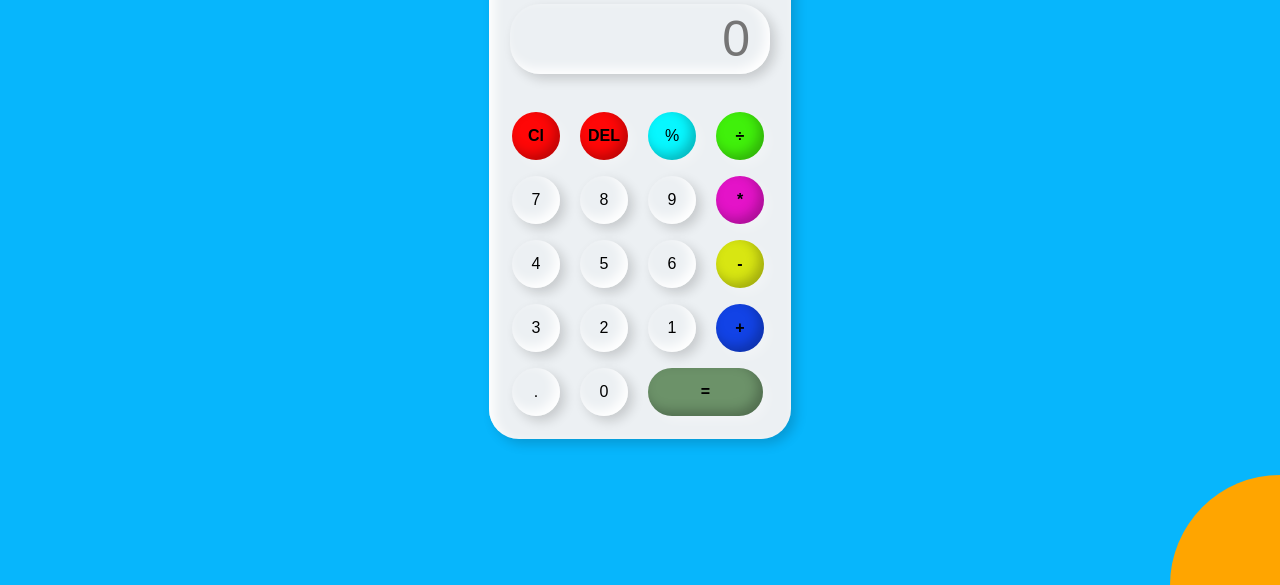
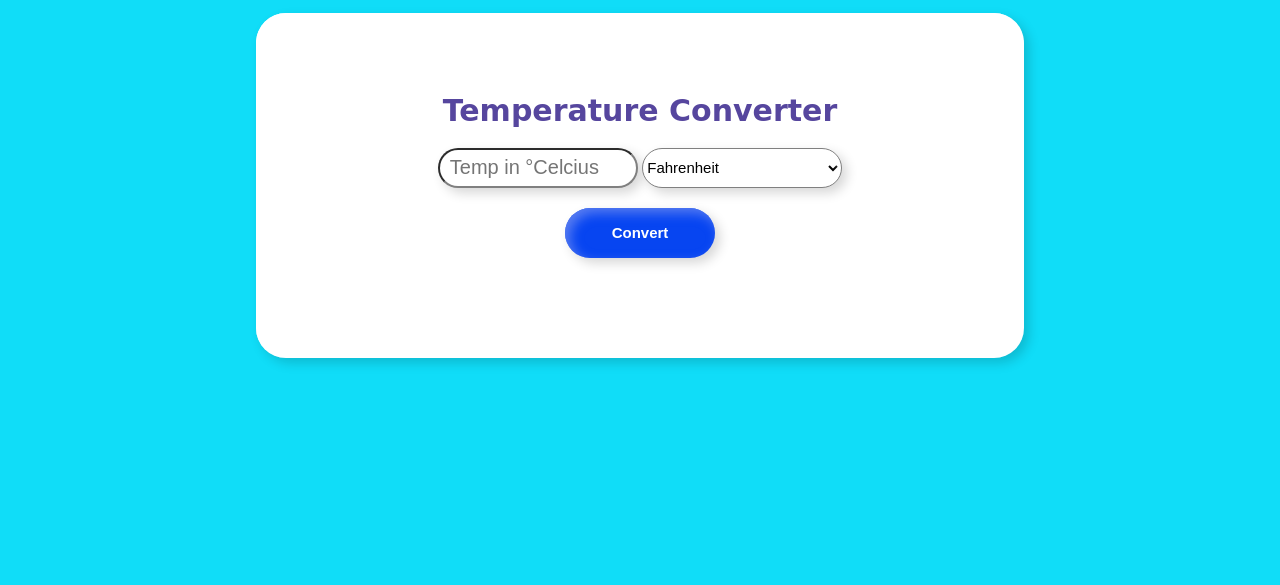
Before and after one commit to Mayur2905/OIBSIP, a plain HTML site: page Task-3/index.html in a window 1280 px wide. Shown: the part 215-800 px from the top of the page. Drawn offline with Linux system fonts and the light colour scheme.

Commit message:
Task completed successfully

```diff
--- a/Task-3/function.js
+++ /dev/null
@@ -1,22 +0,0 @@
-let outputScreen = document.getElementById("output-screen");
-function display(num){
-    outputScreen.value += num;
-
-}
-function Calculate(){
-    try{
-        outputScreen.value = eval(outputScreen.value);
-
-    }
-    catch(err){
-        alert("Invalid Input")
-    }
-
-}
-function Clear(){
-    outputScreen.value="";
-}
-
-function del(){
-    outputScreen.value = outputScreen.value.slice(0,-1)
-}
--- a/Task-3/index.html
+++ b/Task-3/index.html
@@ -4,42 +4,22 @@
     <meta charset="UTF-8">
     <meta http-equiv="X-UA-Compatible" content="IE=edge">
     <meta name="viewport" content="width=device-width, initial-scale=1.0">
-    <title>Clauculator</title>
+    <title>Document</title>
     <link rel="stylesheet" href="style.css">
 </head>
 <body>
-    <div class="container bg-balls">
-        <div class="calculator">
-            <h1>Claculator</h1>
-            <input type="text" placeholder="0" id="output-screen">
-            <button onclick="Clear()" class="red">Cl</button>
-            <button onclick="del()" class="red">DEL</button>
-            <button onclick="display('%') "class="percent">%</button>
-            <button onclick="display('/')" class="divide">÷</button>
-            <button onclick="display('7')">7</button>
-            <button onclick="display('8')">8</button>
-            <button onclick="display('9')">9</button>
-            <button onclick="display('*')" class="mult">*</button>
-            <button onclick="display('4')">4</button>
-            <button onclick="display('5')">5</button>
-            <button onclick="display('6')">6</button>
-            <button onclick="display('-')" class="sub">-</button>
-            <button onclick="display('3')">3</button>
-            <button onclick="display('2')">2</button>
-            <button onclick="display('1')">1</button>
-            <button onclick="display('+')" class="add">+</button>
-            <button onclick="display('.')">.</button>
-            <button onclick="display('0')">0</button>
-            <button onclick="Calculate()" class="equal">=</button>
-        </div>
+    <div >
+        <form id="tempCalc" onsubmit="convert(); return false">
+            <label for="temp">Temperature Converter</label><br/>
+            <input type="text" name="temp" id="temp" placeholder="Temp in °Celcius ">
+            <select name="temp_diff" id="type">
+                <option value="fah">Fahrenheit</option>
+                <option value="Kel">Kelvin</option>
+            </select><br/>
+            <input id="btn" type="submit" value="Convert" name="temp">
+            <div id="result"></div>
+        </form>
+        <script type = "text/javascript" src="script.js"></script>
     </div>
-    <script type = "text/javascript" src="function.js"></script>
-    <!-- <script>
-        let outputScreen = document.getElementById("output-screen");
-    function display(num){
-    outputScreen.value += num
-    }
-    </script>
-    -->
 </body>
 </html>
--- a/Task-3/style.css
+++ b/Task-3/style.css
@@ -2,154 +2,73 @@
   margin: 0;
   padding: 0;
   box-sizing: border-box;
-  background-color: #ecf0f3;
-  font-family: sans-serif;
-  outline: none;
-}
-h1 {
-  font-family: cursive;
-  align-items: center;
-  color: #34416d;
-}
-.container {
-  height: 100vh;
-  display: flex;
-  justify-content: center;
-  align-items: center;
-  background-color: #07b6fc;
-  width: 100%;
-  box-shadow: gray;
-}
-.calculator {
-  background-color: #ecf0f3;
-  padding: 15px;
-  border-radius: 30px;
-  box-shadow: inset 5px 5px 12px #ffffff, 5px 5px 12px rgba(0, 0, 0, 0.16);
-  display: grid;
-  grid-template-columns: repeat(4, 68px);
-}
-input {
-  grid-column: span 4;
-  height: 70px;
-  width: 260px;
-  background-color: #ecf0f3;
-  box-shadow: inset -5px -5px 12px #ffffff, 5px 5px 12px rgba(0, 0, 0, 0.16);
-  border: none;
-  border-radius: 30px;
-  color: rgb(70, 70, 70);
-  font-size: 50px;
-  text-align: end;
-  margin: auto;
-  margin-top: 20px;
-  margin-bottom: 30px;
-  padding: 20px;
+  font-family: "Mulish", sans-serif;
 }
 
-button {
-  height: 48px;
-  width: 48px;
-  background-color: #ecf0f3;
-  box-shadow: inset -5px -5px 12px #ffffff, 5px 5px 12px rgba(0, 0, 0, 0.16);
-  border: none;
-  border-radius: 50%;
-  margin: 8px;
-  font-size: 16px;
-}
-.equal {
-  width: 115px;
-  border-radius: 40px;
-  background-color: #ecf0f3;
-  box-shadow: inset -5px -5px 12px #ffffff, 5px 5px 12px rgba(0, 0, 0, 0.16);
-}
-.divide {
-  background-color: #40f00b;
-  box-shadow: inset -5px -5px 12px rgba(0, 0, 0, 0.25),
-    5px 5px 12px rgba(255, 255, 255, 0.3);
+body {
+  width: 100vw;
+  height: 100vh;
+  background-color: #10ddf8;
+  display: grid;
+  align-items: center;
 }
 
-.mult {
-  background-color: #e413c8;
-  box-shadow: inset -5px -5px 12px rgba(0, 0, 0, 0.25),
-    5px 5px 12px rgba(255, 255, 255, 0.3);
+form {
+  background-color: #ffffff;
+  padding: 80px;
+  width: 60%;
+  margin: 100px auto;
+  text-align: center;
+  box-shadow: inset 5px 5px 12px #ffffff, 5px 5px 12px rgba(0, 0, 0, 0.16);
+  border-radius: 30px;
 }
 
-.add {
-  background-color: #1243e6;
-  box-shadow: inset -5px -5px 12px rgba(0, 0, 0, 0.25),
-    5px 5px 12px rgba(255, 255, 255, 0.3);
+#tempCalc label {
+  font-size: 30px;
 }
 
-.sub {
-  background-color: #d8e612;
-  box-shadow: inset -5px -5px 12px rgba(0, 0, 0, 0.25),
-    5px 5px 12px rgba(255, 255, 255, 0.3);
+#temp {
+  border-color: grey;
+  border-radius: 20px;
+  padding: 10px;
+  height: 40px;
+  width: 200px;
+  font-size: 20px;
+  margin-top: 20px;
+  vertical-align: top;
+  box-shadow: inset 5px 5px 12px #ffffff, 5px 5px 12px rgba(0, 0, 0, 0.16);
 }
 
-.red {
-  background-color: #ff0707;
-  box-shadow: inset -5px -5px 12px rgba(0, 0, 0, 0.25),
-    5px 5px 12px rgba(255, 255, 255, 0.3);
+#type {
+  height: 40px;
+  border-color: gray;
+  border-radius: 20px;
+  margin-top: 20px;
+  font-size: 15px;
+  height: 40px;
+  width: 200px;
+  vertical-align: top;
+  background-color: #ffffff;
+  box-shadow: inset 5px 5px 12px #ffffff, 5px 5px 12px rgba(0, 0, 0, 0.16);
 }
-.percent {
-  background-color: #07f7ff;
-  box-shadow: inset -5px -5px 12px rgba(0, 0, 0, 0.25),
-    5px 5px 12px rgba(255, 255, 255, 0.3);
+label {
+  font-family: cursive;
+  font-weight: bold;
+  color: #56469e;
 }
-
-.equal {
-  background-color: #6c9269;
-  box-shadow: inset -5px -5px 12px rgba(0, 0, 0, 0.25),
-    5px 5px 12px rgba(255, 255, 255, 0.3);
+#btn {
+  background-color: rgb(7, 69, 241);
+  height: 50px;
+  width: 150px;
+  font-weight: 600;
+  font-size: 15px;
+  color: white;
+  border: none;
+  margin: 20px;
+  border-radius: 30px;
+  box-shadow: inset 5px 5px 12px #597df1, 5px 5px 12px rgba(0, 0, 0, 0.16);
 }
-
-.divide,
-.add,
-.mult,
-.sub,
-.red,
-.equal {
-  font-size: 16px;
-  font-weight: bold;
+#result {
+  font-size: 15px;
+  font-weight: 600;
 }
-
-.bg-balls {
-  position: fixed;
-  top: 0;
-  left: 0;
-  right: 0;
-  bottom: 0;
-  min-width: 100%;
-  z-index: -1;
-}
-.bg-balls:before,
-.bg-balls:after {
-  content: "";
-  position: absolute;
-  width: 200px;
-  height: 200px;
-  border-radius: 50%;
-}
-
-.bg-balls:before {
-  background-color: orange;
-  right: -75px;
-  bottom: -75px;
-  @media screen and (min-width: 476px) {
-    width: 220px;
-    height: 220px;
-    right: -110px;
-    bottom: -110px;
-  }
-}
-
-.bg-balls:after {
-  background-color: green;
-  top: -75px;
-  left: -75px;
-  @media screen and (min-width: 476px) {
-    width: 220px;
-    height: 220px;
-    top: -110px;
-    left: -110px;
-  }
-}
--- a/Task-4/style.css
+++ /dev/null
@@ -1,74 +0,0 @@
-* {
-  margin: 0;
-  padding: 0;
-  box-sizing: border-box;
-  font-family: "Mulish", sans-serif;
-}
-
-body {
-  width: 100vw;
-  height: 100vh;
-  background-color: #10ddf8;
-  display: grid;
-  align-items: center;
-}
-
-form {
-  background-color: #ffffff;
-  padding: 80px;
-  width: 60%;
-  margin: 100px auto;
-  text-align: center;
-  box-shadow: inset 5px 5px 12px #ffffff, 5px 5px 12px rgba(0, 0, 0, 0.16);
-  border-radius: 30px;
-}
-
-#tempCalc label {
-  font-size: 30px;
-}
-
-#temp {
-  border-color: grey;
-  border-radius: 20px;
-  padding: 10px;
-  height: 40px;
-  width: 200px;
-  font-size: 20px;
-  margin-top: 20px;
-  vertical-align: top;
-  box-shadow: inset 5px 5px 12px #ffffff, 5px 5px 12px rgba(0, 0, 0, 0.16);
-}
-
-#type {
-  height: 40px;
-  border-color: gray;
-  border-radius: 20px;
-  margin-top: 20px;
-  font-size: 15px;
-  height: 40px;
-  width: 200px;
-  vertical-align: top;
-  background-color: #ffffff;
-  box-shadow: inset 5px 5px 12px #ffffff, 5px 5px 12px rgba(0, 0, 0, 0.16);
-}
-label {
-  font-family: cursive;
-  font-weight: bold;
-  color: #56469e;
-}
-#btn {
-  background-color: rgb(7, 69, 241);
-  height: 50px;
-  width: 150px;
-  font-weight: 600;
-  font-size: 15px;
-  color: white;
-  border: none;
-  margin: 20px;
-  border-radius: 30px;
-  box-shadow: inset 5px 5px 12px #597df1, 5px 5px 12px rgba(0, 0, 0, 0.16);
-}
-#result {
-  font-size: 15px;
-  font-weight: 600;
-}
--- a/Task-5/style.css
+++ /dev/null
@@ -1,54 +0,0 @@
-@import url("https://fonts.googleapis.com/css2?family=Poppins&display=swap");
-* {
-  margin: 0;
-  padding: 0;
-}
-body {
-  font-family: "Poppins", sans-serif !important;
-}
-img {
-  border-radius: 50%;
-}
-.promo-title {
-  font-size: 40px;
-  font-weight: 600;
-  margin-top: 70px;
-}
-.btn-primary {
-  box-shadow: none !important;
-  padding: 8px 25px;
-  border-radius: 2px !important;
-  border: 2px solid #3c366b !important;
-  color: #3c366b !important;
-  background: none !important;
-}
-.btn-primary:hover {
-  background: #3c366b !important;
-  color: #fff !important;
-  border: 2px solid #fff !important;
-}
-
-#life {
-  padding: 40px 0;
-  color: #3c366b;
-}
-.title::before {
-  content: "";
-  background: #3c366b !important;
-  height: 5px;
-  width: 200px;
-  margin-left: auto;
-  margin-right: auto;
-  display: block;
-  border-radius: 50px;
-  transform: translateY(46px);
-}
-ul {
-  list-style-type: none;
-  font-weight: lighter;
-}
-ul li {
-  padding: 3px;
-  font-weight: 300;
-  color: black !important;
-}
--- a/Task-6/style.css
+++ /dev/null
@@ -1,91 +0,0 @@
-* {
-  margin: 0;
-  padding: 0;
-  font-family: "montserrat", Arial, Helvetica, sans-serif;
-  box-sizing: border-box;
-}
-body {
-  background-image: linear-gradient(110deg, #cc2b5e, #753a88);
-  min-height: 100vh;
-}
-
-h1 {
-  background-image: linear-gradient(110deg, #753a88, #cc2b5e);
-  padding: 30px;
-  font-size: 50px;
-  font-weight: 300px;
-  text-align: center;
-  font-family: cursive;
-  font-style: oblique;
-  color: white;
-  box-shadow: inset -5px -5px 12px rgba(0, 0, 0, 0.25),
-    5px 5px 12px rgba(255, 255, 255, 0.3);
-}
-
-.todo {
-  padding: 30px;
-}
-
-.container {
-  max-width: 800px;
-  margin: auto;
-  padding: 10px;
-  margin-top: 150px;
-  background-color: aliceblue;
-  border-radius: 30px;
-  box-shadow: inset -5px -5px 12px rgba(0, 0, 0, 0.25),
-    5px 5px 12px rgba(255, 255, 255, 0.3);
-}
-.textb {
-  width: 100%;
-  border: none;
-  border-bottom: 2px solid #000;
-  background: none;
-  padding: 10px;
-  outline: none;
-  font-size: 18px;
-}
-
-h3 {
-  margin: 10px 0;
-}
-.task {
-  width: 100%;
-  background: rgba(255, 255, 255, 0.5);
-  padding: 8px;
-  margin: 8px 0;
-  overflow: hidden;
-}
-hr {
-  color: #000;
-}
-.task i {
-  float: right;
-  margin-left: 30px;
-  cursor: pointer;
-  margin-right: 20px;
-}
-.complete .task {
-  background: rgba(255, 255, 255, 0.2);
-  color: #ffff;
-}
-
-.notdone {
-  border-radius: 20px;
-  background-image: linear-gradient(110deg, #06beb6, #48b1bf);
-  box-shadow: inset -5px -5px 12px rgba(0, 0, 0, 0.25),
-    5px 5px 12px rgba(255, 255, 255, 0.3);
-}
-.complete {
-  background-image: linear-gradient(110deg, #347c13, #a8e063);
-  border-radius: 20px;
-  box-shadow: inset -5px -5px 12px rgba(0, 0, 0, 0.25),
-    5px 5px 12px rgba(255, 255, 255, 0.3);
-}
-
-.fa-trash-alt {
-  color: rgb(196, 70, 70);
-}
-.fa-check {
-  color: green;
-}
```
Also changed, not shown: Task-4/index.html (deleted, +0 -25 lines), Task-5/index.html (deleted, +0 -174 lines), Task-6/index.html (deleted, +0 -32 lines), Task-6/script.js (deleted, +0 -23 lines), Task-3/script.js (renamed from Task-4/script.js).
